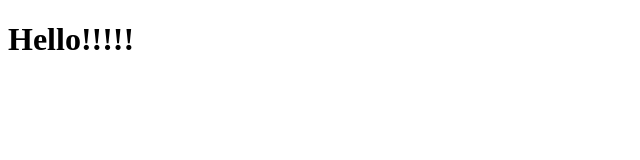
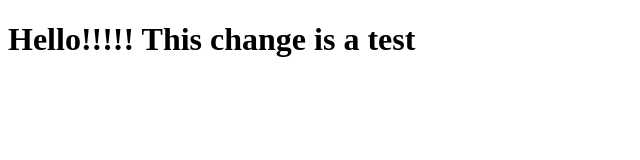
Before and after one commit to CCortorreal/coursera-test, a plain HTML site: page site/index.html in a window 1280 px wide. Shown: the whole page, without its empty margins (0-640 px from the left). Drawn offline with Linux system fonts and the light colour scheme.

Commit message:
small change 2

```diff
--- a/site/index.html
+++ b/site/index.html
@@ -3,10 +3,10 @@
 <head>
 	<meta charset="utf-8">
 	<meta name="viewport" content="width=device-width, initial-scale=1">
-	<title>Hello Coursera! This change is a test</title>
+	<title>Hello Coursera!</title>
 </head>
 <body>
 
-<h1>Hello!!!!!</h1>
+<h1>Hello!!!!! This change is a test</h1>
 </body>
 </html>
```
